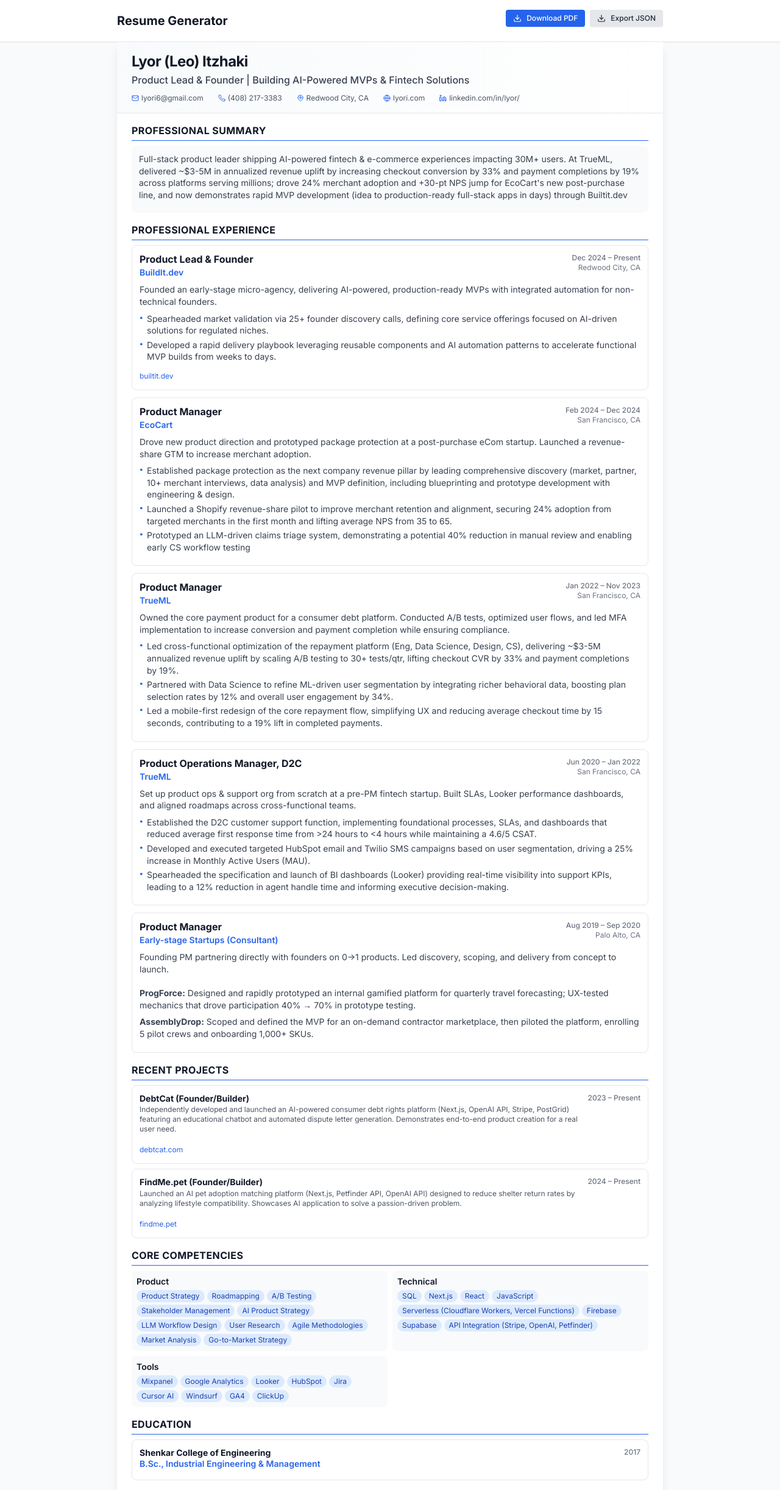
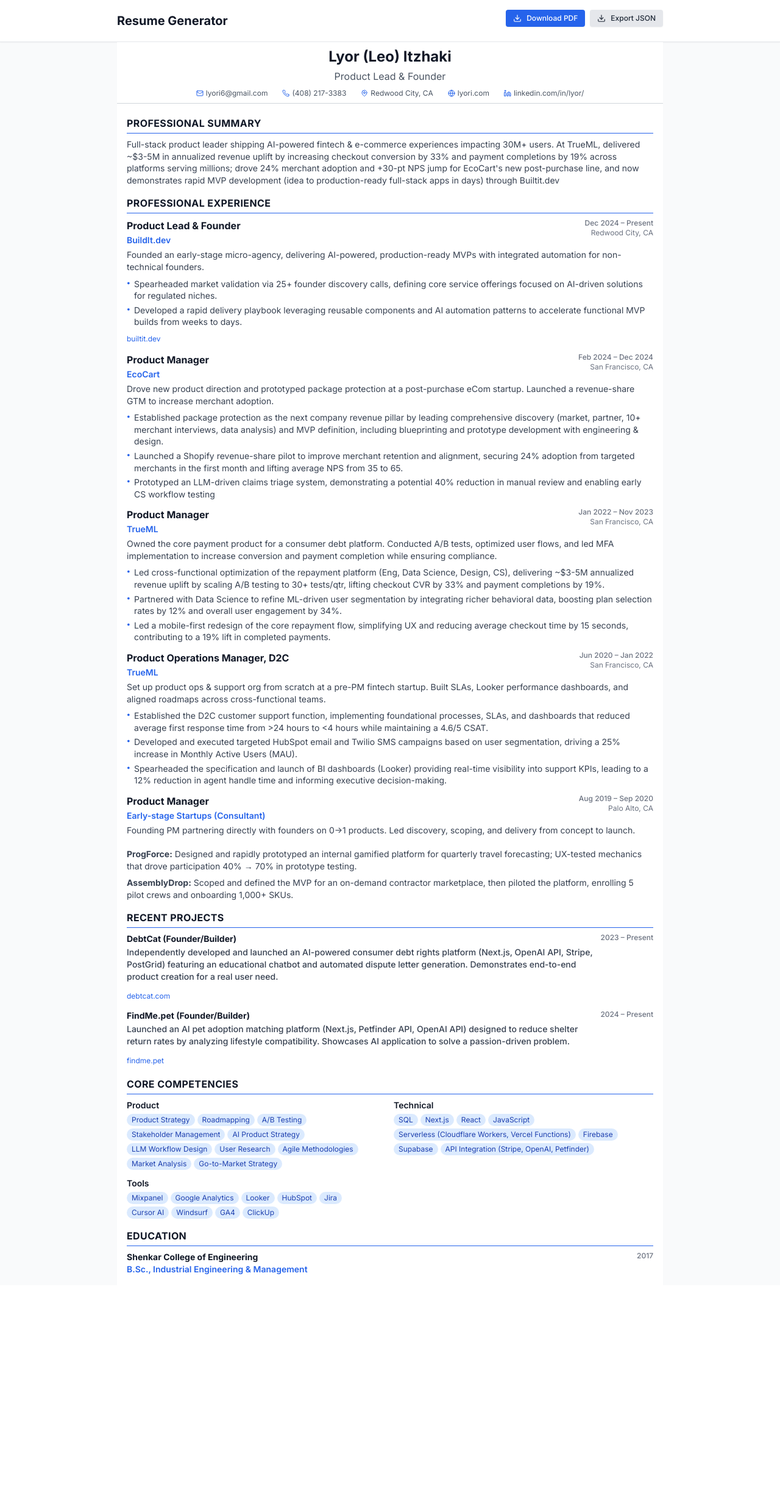
Before and after one commit to lyori6/builtit-resume-builder, a Next.js app: page / in a window 1280 px wide. Shown: the whole page at 61% size. After the commit the page ends 2108 px from the top, so only its background shows below. Built offline with nearby package versions, Linux system fonts and the light colour scheme.

Commit message:
Update resume layout and remove tagline from headline

```diff
--- a/CV.json
+++ b/CV.json
@@ -1,7 +1,7 @@
 {
     "basics": {
       "name": "Lyor (Leo) Itzhaki",
-      "headline": "Product Lead & Founder | Building AI-Powered MVPs & Fintech Solutions",
+      "headline": "Product Lead & Founder",
       "email": "lyori6@gmail.com",
       "phone": "(408) 217-3383",
       "location": "Redwood City, CA",
--- a/app/page.tsx
+++ b/app/page.tsx
@@ -75,93 +75,94 @@ const ResumeGenerator = () => {
         </div>
       </div>
 
-      {/* Resume content */}
-      <div className="max-w-4xl mx-auto bg-white shadow-lg print:shadow-none print:max-w-none resume-content">
-        {/* Header */}
-        <div className="px-6 py-4 border-b border-gray-200 bg-gradient-to-r from-slate-50 to-white">
-          <h1 className="text-2xl font-bold text-gray-900 mb-1 tracking-tight">
+      {/* Resume Content */}
+      <div className="max-w-4xl mx-auto bg-white resume-content">
+        {/* Header - Simple and Compact */}
+        <div className="text-center py-2">
+          <h1 className="text-2xl font-bold text-gray-900 mb-1">
             {resumeData.basics.name}
           </h1>
-          <p className="text-base text-gray-700 mb-3 font-medium leading-tight">
+          <p className="text-base text-gray-600 mb-2">
             {resumeData.basics.headline}
           </p>
 
-          {/* Contact Info - Single Line */}
-          <div className="flex flex-wrap items-center gap-x-6 gap-y-1 text-xs text-gray-600">
+          {/* Contact Info */}
+          <div className="flex flex-wrap items-center justify-center gap-x-6 gap-y-1 text-xs text-gray-600 mb-2">
             <div className="flex items-center gap-1">
-              <Mail size={12} className="text-blue-600 flex-shrink-0" />
-              <a href={`mailto:${resumeData.basics.email}`} className="hover:text-blue-600 transition-colors">
+              <Mail size={12} className="text-blue-600" />
+              <a href={`mailto:${resumeData.basics.email}`} className="hover:text-blue-600">
                 {resumeData.basics.email}
               </a>
             </div>
             <div className="flex items-center gap-1">
-              <Phone size={12} className="text-blue-600 flex-shrink-0" />
+              <Phone size={12} className="text-blue-600" />
               <span>{resumeData.basics.phone}</span>
             </div>
             <div className="flex items-center gap-1">
-              <MapPin size={12} className="text-blue-600 flex-shrink-0" />
+              <MapPin size={12} className="text-blue-600" />
               <span>{resumeData.basics.location}</span>
             </div>
             <div className="flex items-center gap-1">
-              <Globe size={12} className="text-blue-600 flex-shrink-0" />
-              <a href={resumeData.basics.url.href} className="hover:text-blue-600 transition-colors">
+              <Globe size={12} className="text-blue-600" />
+              <a href={resumeData.basics.url.href} className="hover:text-blue-600">
                 {resumeData.basics.url.label.trim()}
               </a>
             </div>
             {resumeData.basics.customFields && resumeData.basics.customFields.length > 0 && (
               <div className="flex items-center gap-1">
-                <Linkedin size={12} className="text-blue-600 flex-shrink-0" />
-                <a href={resumeData.basics.customFields[0].value} className="hover:text-blue-600 transition-colors">
+                <Linkedin size={12} className="text-blue-600" />
+                <a href={resumeData.basics.customFields[0].value} className="hover:text-blue-600">
                   {resumeData.basics.customFields[0].name}
                 </a>
               </div>
             )}
           </div>
+
+          <hr className="border-gray-300" />
         </div>
 
-        <div className="px-6 py-4 space-y-4">
+        {/* Content */}
+        <div className="px-4 py-3 space-y-4">
           {/* Professional Summary */}
-          {resumeData.sections.summary && resumeData.sections.summary.visible && (
-            <section>
+          {resumeData.sections.summary && resumeData.sections.summary.visible && resumeData.sections.summary.content && (
+            <div>
               <h2 className="text-base font-bold text-gray-900 mb-2 pb-1 border-b border-blue-600 uppercase tracking-wide">
                 {resumeData.sections.summary.name}
               </h2>
-              <div className="bg-gray-50 p-3 rounded-lg">
-                <div className="text-gray-700 leading-tight text-sm">
-                  {renderSummary(resumeData.sections.summary.content)}
-                </div>
+              <div className="text-gray-700 text-sm leading-tight">
+                {renderSummary(resumeData.sections.summary.content)}
               </div>
-            </section>
+            </div>
           )}
 
           {/* Professional Experience */}
           {resumeData.sections.experience && resumeData.sections.experience.visible && resumeData.sections.experience.items && (
-            <section>
+            <div>
               <h2 className="text-base font-bold text-gray-900 mb-2 pb-1 border-b border-blue-600 uppercase tracking-wide">
                 {resumeData.sections.experience.name}
               </h2>
               <div className="space-y-3">
                 {resumeData.sections.experience.items.map((exp: any, index: number) => (
-                  <div key={index} className="bg-white border border-gray-200 rounded-lg p-3">
-                    <div className="flex justify-between items-start mb-2">
-                      <div className="flex-1 min-w-0">
-                        <h3 className="text-base font-bold text-gray-900 mb-0.5 leading-tight">
+                  <div key={index}>
+                    <div className="flex justify-between items-start mb-1">
+                      <div className="flex-1">
+                        <h3 className="text-base font-bold text-gray-900 mb-0.5">
                           {exp.position}
                         </h3>
                         <div className="text-blue-600 font-semibold text-sm">
-                          <span>{exp.company}</span>
+                          {exp.company}
                         </div>
                       </div>
-                      <div className="text-right text-xs text-gray-500 ml-3 flex-shrink-0">
-                        <p className="font-medium whitespace-nowrap">{exp.date}</p>
-                        {exp.location && <p className="text-xs">{exp.location}</p>}
+                      <div className="text-right text-xs text-gray-500 ml-3">
+                        <p className="font-medium">{exp.date}</p>
+                        {exp.location && <p>{exp.location}</p>}
                       </div>
                     </div>
-                    <div className="text-gray-700 text-sm leading-tight mb-2">
+                    <div className="text-gray-700 text-sm leading-tight mb-1">
                       {renderSummary(exp.summary)}
                     </div>
                     {exp.url && exp.url.href && exp.url.label && (
-                      <div className="mt-1">
+                      <div className="mb-2">
                         <a href={exp.url.href} className="text-blue-600 hover:underline text-xs">
                           {exp.url.label.toLowerCase()}
                         </a>
@@ -170,67 +171,69 @@ const ResumeGenerator = () => {
                   </div>
                 ))}
               </div>
-            </section>
+            </div>
           )}
 
           {/* Projects */}
           {resumeData.sections.projects && resumeData.sections.projects.visible && resumeData.sections.projects.items && resumeData.sections.projects.items.length > 0 && (
-            <section>
+            <div>
               <h2 className="text-base font-bold text-gray-900 mb-2 pb-1 border-b border-blue-600 uppercase tracking-wide">
                 {resumeData.sections.projects.name}
               </h2>
-              <div className="space-y-2">
+              <div className="space-y-3">
                 {resumeData.sections.projects.items.map((project: any, index: number) => (
-                  <div key={index} className="bg-white border border-gray-200 rounded-lg p-3">
+                  <div key={index}>
                     <div className="flex justify-between items-start mb-1">
-                      <div className="flex-1 min-w-0">
-                        <h3 className="text-sm font-bold text-gray-900 mb-0.5 leading-tight">
+                      <div className="flex-1">
+                        <h3 className="text-sm font-bold text-gray-900">
                           {project.name}
                         </h3>
                         {project.description && (
-                          <p className="text-gray-600 text-xs mb-1">{project.description}</p>
+                          <p className="text-gray-700 font-medium text-sm mt-0.5">
+                            {project.description}
+                          </p>
                         )}
                       </div>
-                      <div className="text-right text-xs text-gray-500 ml-3 flex-shrink-0">
-                        {project.date && <p className="font-medium whitespace-nowrap">{project.date}</p>}
+                      <div className="text-right text-xs text-gray-500 ml-3">
+                        <p className="font-medium">{project.date}</p>
                       </div>
                     </div>
                     {project.summary && (
-                      <div className="text-gray-700 text-sm leading-tight mb-2">
+                      <div className="text-gray-700 text-sm leading-tight mb-1">
                         {renderSummary(project.summary)}
                       </div>
                     )}
                     {project.keywords && project.keywords.length > 0 && (
-                      <div className="flex flex-wrap gap-1 mb-2">
+                      <div className="flex flex-wrap gap-1 mb-1">
                         {project.keywords.map((keyword: string, kidx: number) => (
-                          <span key={kidx} className="bg-blue-100 text-blue-800 text-xs px-2 py-0.5 rounded-full">
+                          <span key={kidx} className="bg-blue-100 text-blue-800 text-xs px-1.5 py-0.5 rounded">
                             {keyword}
                           </span>
                         ))}
                       </div>
                     )}
-                    {project.url && (
-                      <div className="mt-1">
+                    {project.url && project.url.href && project.url.label && (
+                      <div className="mb-2">
                         <a href={project.url.href} className="text-blue-600 hover:underline text-xs">
-                          {project.url.label}
+                          {project.url.label.toLowerCase()}
                         </a>
                       </div>
                     )}
                   </div>
                 ))}
               </div>
-            </section>
+            </div>
           )}
 
           {/* Skills */}
           {resumeData.sections.skills && resumeData.sections.skills.visible && resumeData.sections.skills.items && resumeData.sections.skills.items.length > 0 && (
-            <section>
+            <div>
               <h2 className="text-base font-bold text-gray-900 mb-2 pb-1 border-b border-blue-600 uppercase tracking-wide">
                 {resumeData.sections.skills.name}
               </h2>
-              <div className="grid grid-cols-1 md:grid-cols-2 gap-2">
+              <div className="grid grid-cols-1 md:grid-cols-2 gap-3">
                 {resumeData.sections.skills.items.map((skill: any, index: number) => (
-                  <div key={index} className="bg-gray-50 p-2 rounded-lg">
+                  <div key={index}>
                     <h3 className="font-semibold text-gray-900 mb-1 text-sm">{skill.name}</h3>
                     <div className="flex flex-wrap gap-1">
                       {skill.keywords && skill.keywords.map((keyword: string, kidx: number) => (
@@ -242,44 +245,44 @@ const ResumeGenerator = () => {
                   </div>
                 ))}
               </div>
-            </section>
+            </div>
           )}
 
           {/* Education */}
           {resumeData.sections.education && resumeData.sections.education.visible && resumeData.sections.education.items && resumeData.sections.education.items.length > 0 && (
-            <section>
+            <div>
               <h2 className="text-base font-bold text-gray-900 mb-2 pb-1 border-b border-blue-600 uppercase tracking-wide">
                 {resumeData.sections.education.name}
               </h2>
-              <div className="space-y-2">
+              <div className="space-y-3">
                 {resumeData.sections.education.items.map((edu: any, index: number) => (
-                  <div key={index} className="bg-white border border-gray-200 rounded-lg p-3">
+                  <div key={index}>
                     <div className="flex justify-between items-start mb-1">
-                      <div className="flex-1 min-w-0">
-                        <h3 className="text-sm font-bold text-gray-900 leading-tight">
+                      <div className="flex-1">
+                        <h3 className="text-sm font-bold text-gray-900">
                           {edu.institution}
                         </h3>
                         <p className="text-blue-600 font-semibold text-sm">
                           {edu.studyType}
                         </p>
                       </div>
-                      <div className="text-right text-xs text-gray-500 ml-3 flex-shrink-0">
-                        <p className="font-medium whitespace-nowrap">{edu.date}</p>
-                        {edu.location && <p className="text-xs">{edu.location}</p>}
+                      <div className="text-right text-xs text-gray-500 ml-3">
+                        <p className="font-medium">{edu.date}</p>
+                        {edu.location && <p>{edu.location}</p>}
                       </div>
                     </div>
                     {edu.score && (
-                      <p className="text-xs text-gray-600">GPA: {edu.score}</p>
+                      <p className="text-xs text-gray-600 mb-1">GPA: {edu.score}</p>
                     )}
                     {edu.summary && (
-                      <div className="mt-2 text-gray-700 text-sm leading-tight">
+                      <div className="text-gray-700 text-sm leading-tight">
                         {renderSummary(edu.summary)}
                       </div>
                     )}
                   </div>
                 ))}
               </div>
-            </section>
+            </div>
           )}
         </div>
       </div>
--- a/package.json
+++ b/package.json
@@ -9,10 +9,11 @@
     "lint": "next lint"
   },
   "dependencies": {
+    "html2pdf.js": "^0.10.3",
+    "lucide-react": "^0.294.0",
     "next": "14.0.0",
     "react": "^18.2.0",
-    "react-dom": "^18.2.0",
-    "lucide-react": "^0.294.0"
+    "react-dom": "^18.2.0"
   },
   "devDependencies": {
     "@types/node": "^20.0.0",
```
Also changed, not shown: app/globals.css (+1 -17 lines), 1 other file (tests, documents, lock files or other folders).
